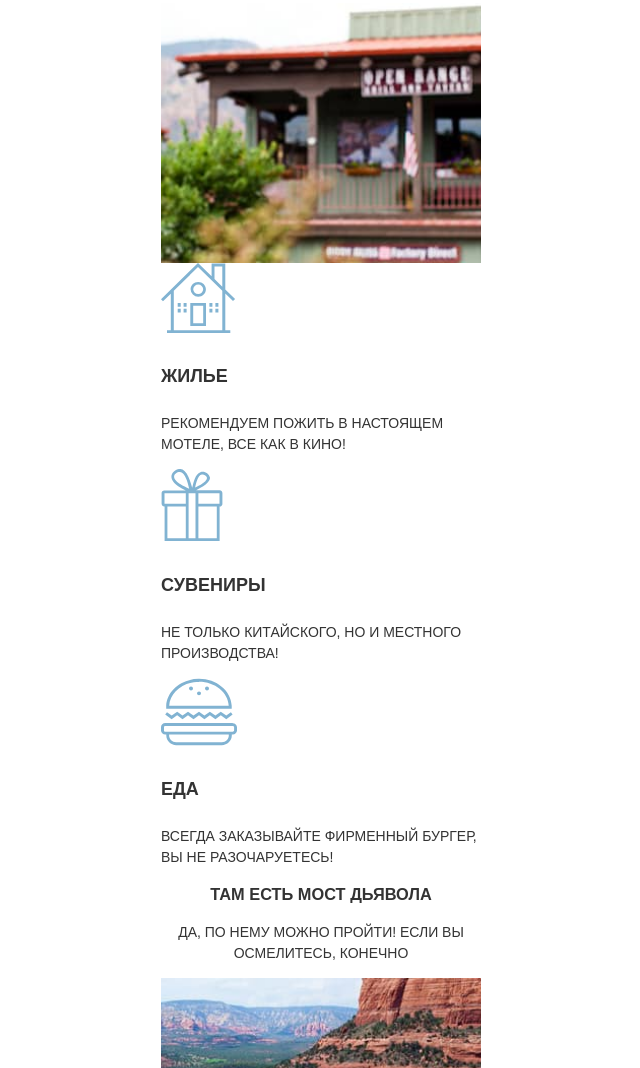
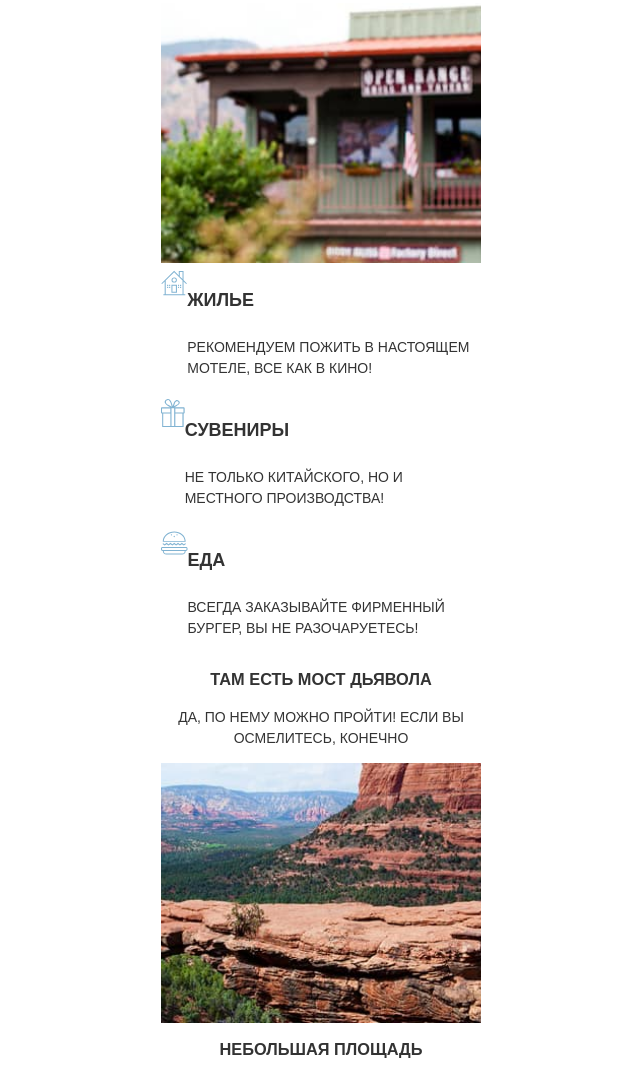
Before and after one commit to yyakimov/dodo-html-school, a website: page index.html in a window 1280 px wide. Shown: the part 909-1977 px from the top of the page, without its empty margins (319-959 px from the left). Drawn offline with Linux system fonts and the light colour scheme.

Commit message:
Lesson 4
Add city reasons styles

```diff
--- a/index.html
+++ b/index.html
@@ -119,65 +119,46 @@
               <div class="city-reason__banner"></div>
               <ul class="city-reasons">
                 <li class="city-reason-item">
-                  <svg
-                    class="city-reason-item__bullet"
-                    width="75"
-                    height="70"
-                    xmlns="http://www.w3.org/2000/svg"
-                  >
+                  <svg class="city-reason-item__bullet" viewBox="0 0 40 38" xmlns="http://www.w3.org/2000/svg">
+                    <path fill-rule="evenodd" clip-rule="evenodd"
+                      d="M15.9 33.8h8.4V21.6h-8.4v12.2Zm6.8-1.5h-5.3v-9.2h5.3v9.2ZM20 18.4a4 4 0 0 1-4-4 4 4 0 0 1 4-3.9 4 4 0 0 1 4.2 4 4 4 0 0 1-4.1 3.9Zm2.7-4c0-1.4-1.2-2.5-2.6-2.5a2.6 2.6 0 0 0-2.6 2.5c0 1.4 1.2 2.6 2.6 2.6 1.4 0 2.6-1.2 2.6-2.6Z" />
                     <path
-                      fill-rule="evenodd"
-                      clip-rule="evenodd"
-                      d="M29.3 63.1H45v-23H29.3v23Zm12.9-2.8h-10V42.8h10v17.5ZM37.2 33.8a7.6 7.6 0 0 1-7.6-7.5c0-4.2 3.3-7.4 7.6-7.4s7.7 3.2 7.7 7.4-3.4 7.5-7.7 7.5Zm5-7.5a5 5 0 0 0-5-4.8 5 5 0 0 0-5 4.8 5 5 0 0 0 5 4.8 5 5 0 0 0 5-4.8Z"
-                    />
-                    <path
-                      d="M19.7 40h-3v3.8h3V40ZM22.6 40h3v3.8h-3V40ZM19.7 45.8h-3v3.8h3v-3.8ZM22.6 45.8h3v3.8h-3v-3.8ZM51.4 40h-3v3.8h3V40ZM54.4 40h3v3.8h-3V40ZM51.4 45.8h-3v3.8h3v-3.8ZM54.4 45.8h3v3.8h-3v-3.8Z"
-                    />
-                    <path
-                      fill-rule="evenodd"
-                      clip-rule="evenodd"
-                      d="m72 38 2.1-2-9.8-9.5V.4H50.6v12.8L37 0 0 36.2l2 2 7.8-7.5v36.5H6V70h63.3v-2.8h-5V30.6L72 38ZM53.5 3.4h7.8v20.4L53.5 16V3.3Zm7.8 63.8H12.8V27.8L37 4l24.3 23.7V67Z"
-                    />
+                      d="M10.9 21.6H9.3v2H11v-2ZM12.4 21.6H14v2h-1.6v-2ZM10.9 24.7H9.3v2H11v-2ZM12.4 24.7H14v2h-1.6v-2ZM27.5 21.6H26v2h1.5v-2ZM29.1 21.6h1.6v2H29v-2ZM27.5 24.7H26v2h1.5v-2ZM29.1 24.7h1.6v2H29v-2Z" />
+                    <path fill-rule="evenodd" clip-rule="evenodd"
+                      d="m38.4 20.6 1.1-1-5.2-5V.7h-7.2v6.7L20 .5.5 19.7l1.1 1 4-3.9V36h-2v1.5H37V36h-2.7V16.7l4.1 4ZM28.6 2.3h4.2V13l-4.2-4V2.3ZM32.8 36H7.2V15.2L20 2.7l12.8 12.5v20.7Z" />
                   </svg>
-                  <h4 class="city-reason-item__header title-s">Жилье</h4>
-                  <p class="city-reason-item__text">
+                  <div class="city-reason-item-description">
+                    <h4 class="city-reason-item-description__header title-s">Жилье</h4>
+                    <p class="city-reason-item-description__text">
                       Рекомендуем пожить в настоящем мотеле, все как в кино!
                     </p>
+                  </div>
                 </li>
                 <li class="city-reason-item">
-                  <svg
-                    class="city-reason-item__bullet"
-                    width="62"
-                    height="73"
-                    xmlns="http://www.w3.org/2000/svg"
-                  >
+                  <svg class="city-reason-item__bullet" viewBox="0 0 32 38" xmlns="http://www.w3.org/2000/svg">
                     <path
-                      d="M58.7 21.3H35.1c13.2-6.6 14.2-10.7 13.8-13-1.1-3.8-5.5-6.6-9.5-5.1-5.3 2-6.8 10-8.2 15.6-1.8-5.8-3.6-13.1-7.7-16.9A7 7 0 0 0 18 0c-3.9.4-9.4 5.1-7 10.4 2 5.1 9 8.4 13.8 11H3.3A2.7 2.7 0 0 0 .6 24v10.8c0 1.5 1.3 2.7 2.7 2.7h.3v34.6h55V37.6h.1c1.5 0 2.7-1.3 2.7-2.7V24c0-1.6-1.3-2.8-2.7-2.8ZM40.9 5.6c2-.3 4.8 1.3 5 3 .4 2.7-3.1 5-4.8 6.1-2.4 1.7-4.7 2.5-7 3.9.9-3.6 2.5-12.4 6.8-13ZM19.1 15c-2-1.4-6.1-4.2-6-7.4 0-3.4 5.5-6.2 8.3-3.6C25.1 7 27 14.6 28.2 19.8c-3-1.6-6-2.7-9-4.8Zm5.7 54.3H6.4V37.6h18.4v31.7Zm0-34.6H3.5V24.2h21.3v10.5Zm9.7 34.6h-6.9V24.2h6.9v45.1Zm21.2 0H37.4V37.6h18.4v31.7Zm2.8-34.6H37.4V24.2h21.1v10.5Z"
-                    />
+                      d="M30.6 11.2H18.1c6.9-3.4 7.5-5.6 7.2-6.8-.6-2-2.8-3.5-5-2.7-2.8 1-3.5 5.2-4.3 8.2-1-3-1.9-6.9-4-8.9a3.7 3.7 0 0 0-3-1c-2 .2-4.9 2.7-3.7 5.5 1.2 2.7 4.9 4.4 7.3 5.8H1.4c-.8 0-1.4.6-1.4 1.4v5.6c0 .9.7 1.5 1.4 1.5h.2V38h29V19.8c.8 0 1.4-.7 1.4-1.5v-5.6c0-.8-.7-1.5-1.4-1.5ZM21.2 3c1.1-.1 2.5.7 2.7 1.7.2 1.3-1.7 2.6-2.6 3.2-1.2.8-2.5 1.3-3.6 2 .4-1.9 1.2-6.5 3.5-6.9ZM9.8 8C8.6 7.2 6.5 5.7 6.6 4 6.6 2.2 9.4.7 11 2c1.9 1.8 2.8 5.7 3.5 8.4C13 9.6 11.4 9 9.8 7.9Zm3 28.6H3V19.8h9.7v16.7Zm0-18.3H1.4v-5.5h11.2v5.5Zm5 18.3h-3.6V12.7h3.6v23.8Zm11.2 0h-9.6V19.8H29v16.7H29Zm1.5-18.3H19.4v-5.5h11v5.5Z" />
                   </svg>
-                  <h4 class="city-reason-item__header title-s">Сувениры</h4>
-                  <p class="city-reason-item__text">
+                  <div class="city-reason-item-description">
+                    <h4 class="city-reason-item-description__header title-s">Сувениры</h4>
+                    <p class="city-reason-item-description__text">
                       Не только китайского, но и местного производства!
                     </p>
+                  </div>
                 </li>
                 <li class="city-reason-item">
-                  <svg
-                    class="city-reason-item__bullet"
-                    width="76"
-                    height="68"
-                    xmlns="http://www.w3.org/2000/svg"
-                  >
+                  <svg class="city-reason-item__bullet" viewBox="0 0 40 36" xmlns="http://www.w3.org/2000/svg">
                     <path
-                      d="M71.7 45.1H4.3c-2.4 0-4.3 2-4.3 4.2v3.3c0 2.2 1.9 4 4.3 4h1v1c0 5.3 4.5 9.6 9.9 9.6h45.6c5.5 0 10-4.4 10-9.6v-1h1c2.2 0 4.2-1.8 4.2-4v-3.4c0-2.2-1.9-4-4.3-4Zm-3.9 12.5c0 3.7-3 6.7-6.9 6.7H15.1c-3.8 0-7-3-7-6.7v-1h59.7v1Zm5.2-5c0 .6-.6 1.2-1.3 1.2H4.3c-.7 0-1.3-.6-1.3-1.3v-3.3c0-.6.6-1.2 1.3-1.2h67.5c.7 0 1.3.6 1.3 1.3v3.2ZM16.2 37.3l5.3 3.9 5.5-3.9 5.5 3.9 5.5-3.9 5.4 3.9 5.5-3.9 5.5 3.9 5.4-3.9 5.5 3.9 6.3-4.6-1.7-2.3-4.6 3.2-5.5-3.8-5.4 3.8-5.5-3.8-5.5 3.8-5.4-3.8-5.5 3.8-5.5-3.8-5.5 3.8-5.3-3.8-5.5 3.8L6 34.3l-1.8 2.3 6.4 4.6 5.5-3.9ZM70.7 30.8v-3c-.7-15-15-27-32.7-27-17.7 0-32.1 12-32.8 27v3h65.5ZM38 3.8c16 0 29.1 10.7 29.7 24H8.2C8.9 14.6 22 3.9 38 3.9Z"
-                    />
+                      d="M37.7 23.9H2.3C1 23.9 0 24.9 0 26v1.8c0 1.2 1 2.1 2.3 2.1h.5v.5c0 2.8 2.3 5 5.2 5h24c3 0 5.2-2.2 5.2-5V30h.5c1.3 0 2.3-1 2.3-2.1V26c0-1.1-1-2.1-2.3-2.1Zm-2 6.5c0 2-1.6 3.5-3.6 3.5H7.9c-2 0-3.6-1.5-3.6-3.5V30h31.4v.5Zm2.7-2.6c0 .3-.3.6-.7.6H2.3a.7.7 0 0 1-.7-.6V26c0-.3.3-.6.7-.6h35.5c.4 0 .7.3.7.6v1.8ZM8.5 19.7l2.8 2 3-2 2.8 2 2.9-2 2.8 2 3-2 2.8 2 2.9-2 2.9 2 3.3-2.3-.9-1.2-2.4 1.6-2.9-2-2.9 2-2.9-2-2.9 2-2.8-2-2.9 2-2.9-2-2.9 2-2.8-2-2.9 2-2.4-1.6-1 1.2 3.4 2.4 2.9-2ZM37.2 16.3v-1.5C37 6.8 29.2.6 20 .6 10.7.6 3.1 6.9 2.7 14.8v1.5h34.5ZM20 2.1c8.4 0 15.3 5.6 15.6 12.7H4.3C4.7 7.8 11.6 2 20 2Z" />
                     <path
-                      d="M38 17.2a2 2 0 0 0 2-2c0-1-.9-1.8-2-1.8a2 2 0 0 0-2 1.9c0 1 .9 2 2 2ZM30 12.5a2 2 0 0 0 2-2c0-1-.9-1.9-2-1.9a2 2 0 0 0-2 2c0 1 1 1.9 2 1.9ZM46 12.5a2 2 0 0 0 2-2c0-1-1-1.9-2-1.9a2 2 0 0 0-2 2c0 1 .9 1.9 2 1.9Z"
-                    />
+                      d="M20 9.2c.6 0 1-.5 1-1 0-.6-.4-1-1-1a1 1 0 0 0-1 1c0 .5.4 1 1 1ZM15.8 6.7c.6 0 1-.5 1-1 0-.6-.4-1-1-1a1 1 0 0 0-1 1c0 .5.4 1 1 1ZM24.2 6.7c.6 0 1-.5 1-1 0-.6-.4-1-1-1a1 1 0 0 0-1 1c0 .5.4 1 1 1Z" />
                   </svg>
-                  <h4 class="city-reason-item__header title-s">Еда</h4>
-                  <p class="city-reason-item__text">
+                  <div class="city-reason-item-description">
+                    <h4 class="city-reason-item-description__header title-s">Еда</h4>
+                    <p class="city-reason-item-description__text">
                       Всегда заказывайте фирменный бургер, вы не разочаруетесь!
                     </p>
+                  </div>
                 </li>
               </ul>
             </article>
--- a/styles.css
+++ b/styles.css
@@ -10,6 +10,7 @@
 @import 'styles/blocks/reasons.css';
 @import 'styles/blocks/city-reason.css';
 @import 'styles/blocks/city-reason-item.css';
+@import 'styles/blocks/city-reason-item-description.css';
 @import 'styles/blocks/search-motel.css';
 @import 'styles/blocks/hashtag.css';
 @import 'styles/blocks/developer.css';
--- /dev/null
+++ b/styles/blocks/city-reason-item-description.css
@@ -0,0 +1,3 @@
+.city-reason-description {
+    display: flex;
+}
--- a/styles/blocks/city-reason-item.css
+++ b/styles/blocks/city-reason-item.css
@@ -1,7 +1,9 @@
 .city-reason-item {
     text-align: left;
+    display: flex;
 }
 
 .city-reason-item__bullet {
     fill: #81B3D2;
+    height: 40px;
 }
```
Lines whose indentation alone changed are shown as unchanged.
